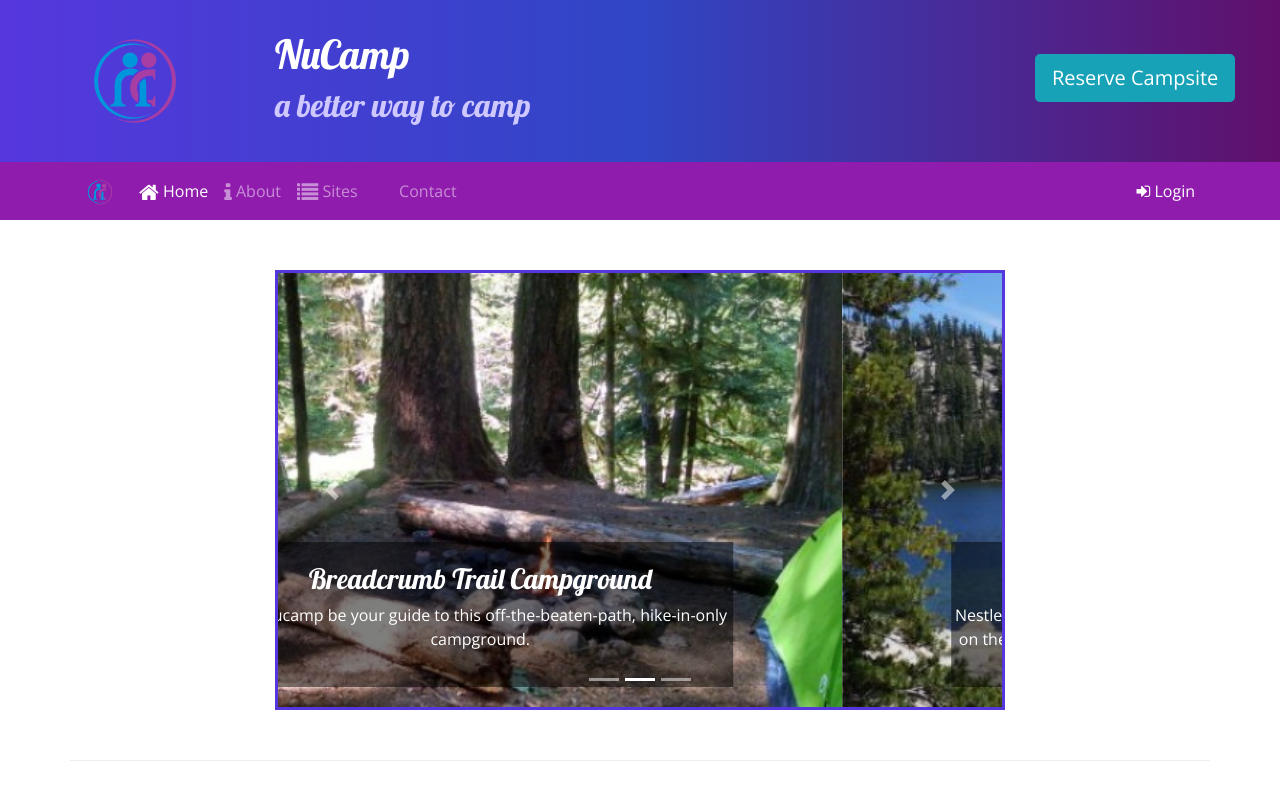
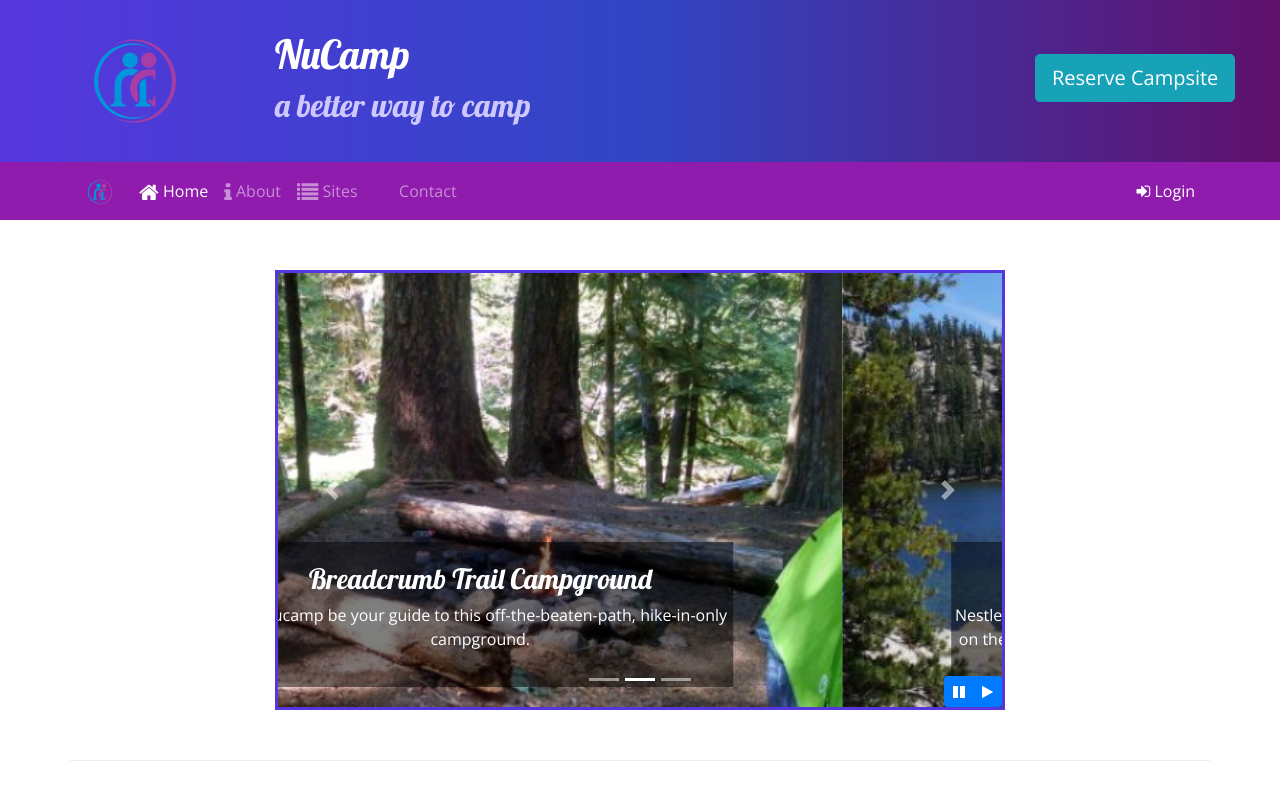
Before and after one commit to emmarusnak/nucamp-camping, a website: page index.html in a window 1280 px wide. Shown: the top 800 px of the page. Drawn offline with nearby package versions, Linux system fonts and the light colour scheme.

Commit message:
carousel add and pause buttons

```diff
--- a/css/styles.css
+++ b/css/styles.css
@@ -54,3 +54,9 @@ footer {
 .carousel {
     border: solid #5637DD;
 }
+
+#carouselButton {
+    position: absolute;
+    right: 0;
+    bottom: 0;
+}
--- a/index.html
+++ b/index.html
@@ -194,6 +194,14 @@
                         <span class="carousel-control-next-icon"></span>
                         <span class="sr-only">Next</span>
                     </a>
+                    <div class="btn-group" id="carouselButton">
+                        <button class="btn btn-primary btn-sm" id="carouselPause">
+                            <i class="fa fa-pause"></i>
+                        </button>
+                        <button class="btn btn-primary btn-sm" id="carouselPlay">
+                            <i class="fa fa-play"></i>
+                        </button>
+                    </div>
                 </div>
             </div>
         </div>
@@ -276,6 +284,18 @@
     <script src="node_modules/popper.js/dist/umd/popper.min.js"></script>
     <script src="node_modules/bootstrap/dist/js/bootstrap.min.js"></script>
 
+    <script>
+        $(function() {
+            $(".carousel").carousel( { interval: 2000 } );
+            $("#carouselPause").click(function(){
+                $(".carousel").carousel("pause");
+            });
+            $("#carouselPlay").click(function() {
+                $(".carousel").carousel("cycle");
+            });
+        });
+    </script>
+
 </body>
 
 </html>
```
